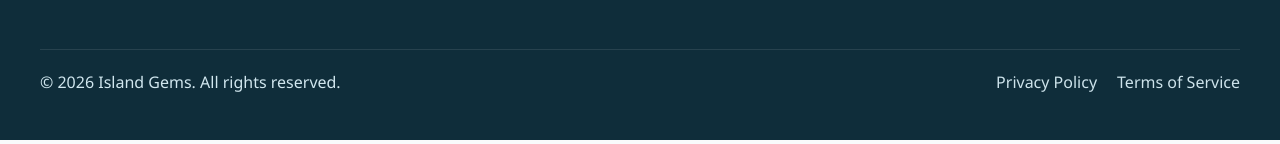
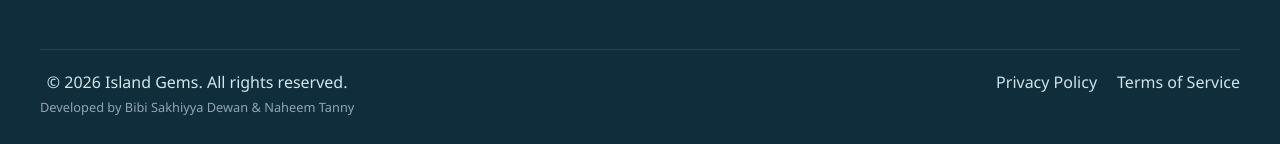
Before and after one commit to Sakhiyya/Island_Gem, a React (Create React App) app in the folder frontend/recommendation-system/: page /login-selection in a window 1280 px wide. Shown: the part 1114-1258 px from the top of the page. Built offline with nearby package versions, Linux system fonts and the light colour scheme; no server answers.

Commit message:
Add developer credits to footer component

```diff
--- a/frontend/recommendation-system/src/components/Footer.js
+++ b/frontend/recommendation-system/src/components/Footer.js
@@ -98,7 +98,12 @@ function Footer() {
 
       {/* BOTTOM BAR */}
       <div className="footer-bottom">
-        <p>{t("footer.bottom.copyright")}</p>
+        <div>
+          <p style={{ margin: "0 0 4px" }}>{t("footer.bottom.copyright")}</p>
+          <p style={{ margin: 0, fontSize: "0.8rem", color: "#94a3b8" }}>
+            Developed by Bibi Sakhiyya Dewan &amp; Naheem Tanny
+          </p>
+        </div>
         <div className="footer-bottom-links">
           <Link to="#">{t("footer.bottom.privacy")}</Link>
           <Link to="#">{t("footer.bottom.terms")}</Link>
```
